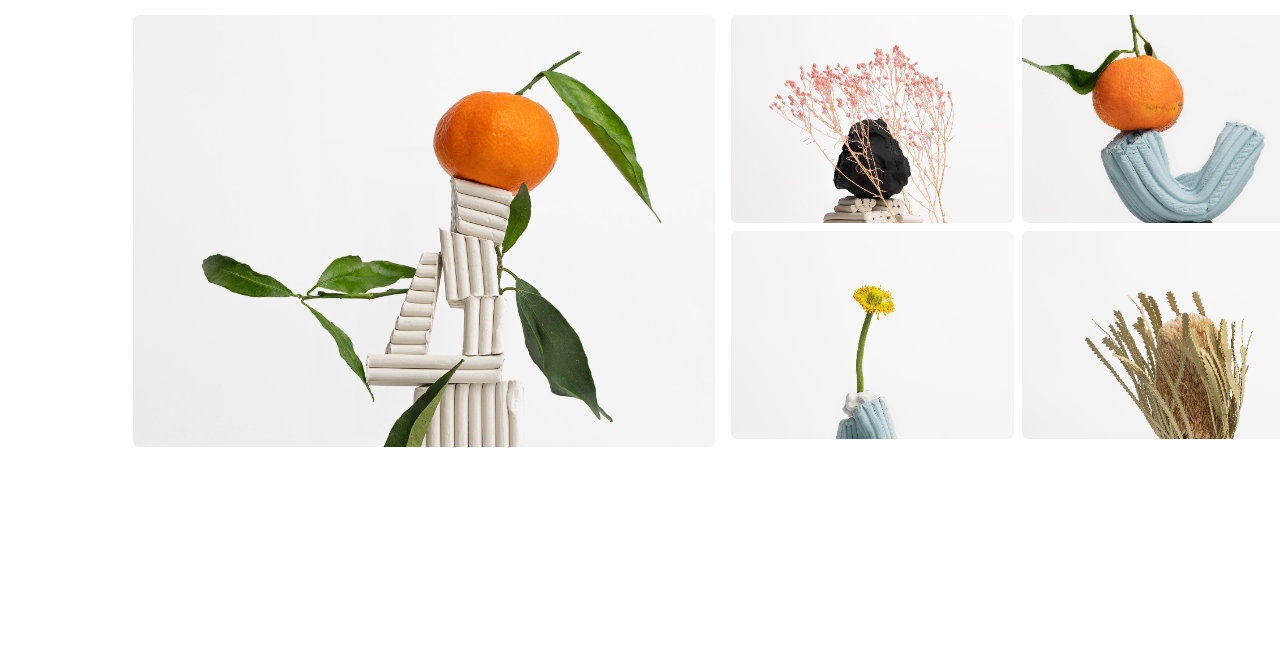
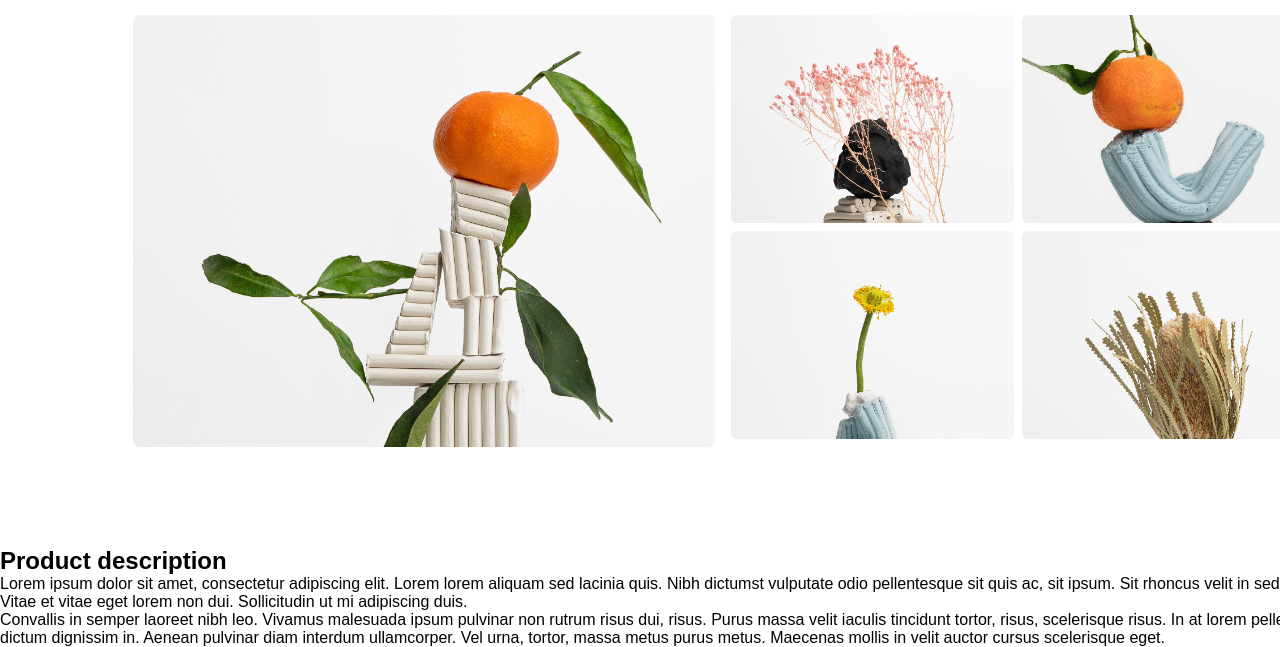
Before and after one commit to EchhOpp/A_DetailProductListing, a plain HTML site: page index.html in a window 1280 px wide. Shown: the part 224-871 px from the top of the page. Before the commit the page ends 800 px from the top, so only its background shows below. Drawn offline with Linux system fonts and the light colour scheme.

Commit message:
create container

```diff
--- a/index.html
+++ b/index.html
@@ -53,7 +53,25 @@
             </div>
         </div>
         <div id="container">
+            <div id="container__intro_and_buy">
+                <div id="container__intro">
+                    <div id="container__intro-header">
+                        <h2 id="container__intro-heading">
+                            Product description
+                        </h2>
+                        <p class="container__intro-text">
+                            Lorem ipsum dolor sit amet, consectetur adipiscing elit. Lorem lorem aliquam sed lacinia quis. Nibh dictumst vulputate odio pellentesque sit quis ac, sit ipsum. Sit rhoncus velit in sed massa arcu sit eu. Vitae et vitae eget lorem non dui.
+                            Sollicitudin ut mi adipiscing duis. <br>
+                            Convallis in semper laoreet nibh leo. Vivamus malesuada ipsum pulvinar non rutrum risus dui, risus. Purus massa velit iaculis tincidunt tortor, risus, scelerisque risus. In at lorem pellentesque orci aenean dictum dignissim in. Aenean pulvinar diam interdum ullamcorper. Vel urna, tortor, massa metus purus metus. Maecenas mollis in velit auctor cursus scelerisque eget.
+                        </p>
+                    </div>
+                    <div id="container__intro-repu">
+                        <div class="container__intro-repu-contect">
 
+                        </div>
+                    </div>
+                </div>
+            </div>
         </div>
         <div id="footer">
 
```
